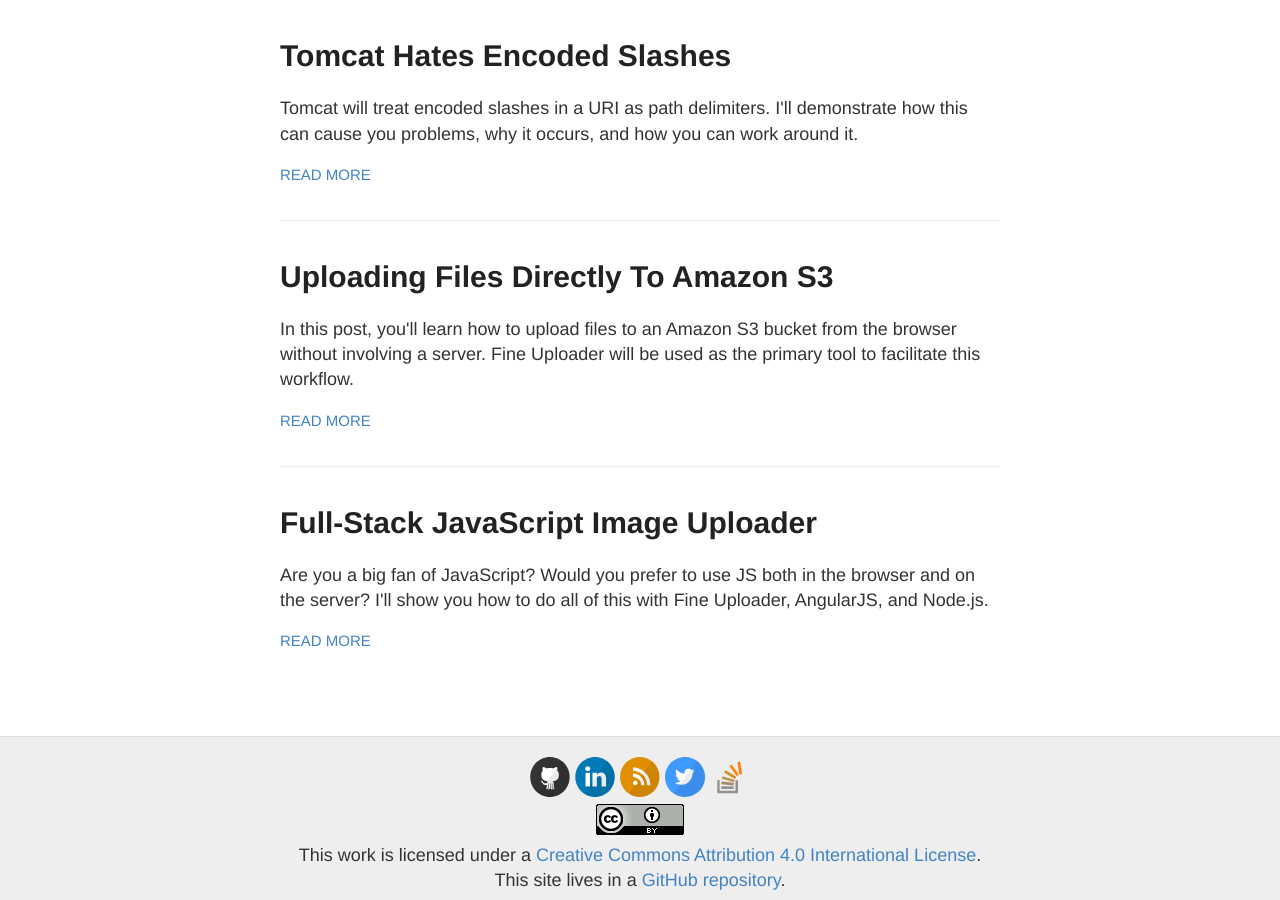
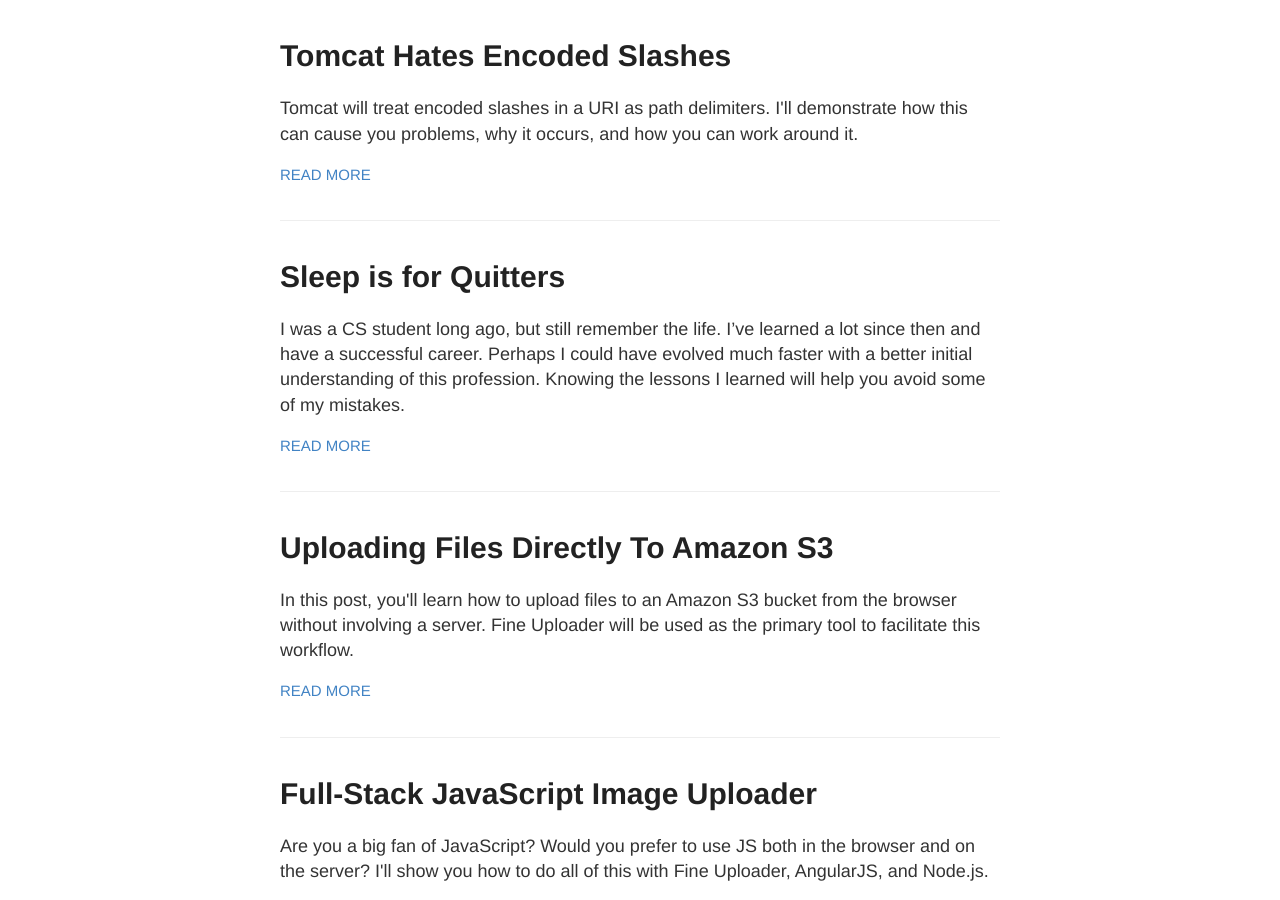
Before and after one commit to rnicholus/raynicholus.com, a Jekyll site: the page built from index.html, in a window 1280 px wide and 900 px high, scrolled down 1215 px. Built offline with Jekyll 4.4.1, drawn with Linux system fonts in a browser that asks for light colours.

Commit message:
add "sleep is for quitters"

```diff
--- a/_data/extPosts.yml
+++ b/_data/extPosts.yml
@@ -18,6 +18,10 @@
   title: Tomcat Hates Encoded Slashes
   summary: Tomcat will treat encoded slashes in a URI as path delimiters. I'll demonstrate how this can cause you problems, why it occurs, and how you can work around it.
 
+- url: https://medium.com/@RayNicholus/sleep-is-for-quitters-6fa843960825#.igawmooe0
+  title: Sleep is for Quitters
+  summary: I was a CS student long ago, but still remember the life. I’ve learned a lot since then and have a successful career. Perhaps I could have evolved much faster with a better initial understanding of this profession. Knowing the lessons I learned will help you avoid some of my mistakes.
+
 - url: http://blog.fineuploader.com/2014/01/15/uploads-without-any-server-code/
   title: Uploading Files Directly To Amazon S3
   summary: In this post, you'll learn how to upload files to an Amazon S3 bucket from the browser without involving a server. Fine Uploader will be used as the primary tool to facilitate this workflow.
```
